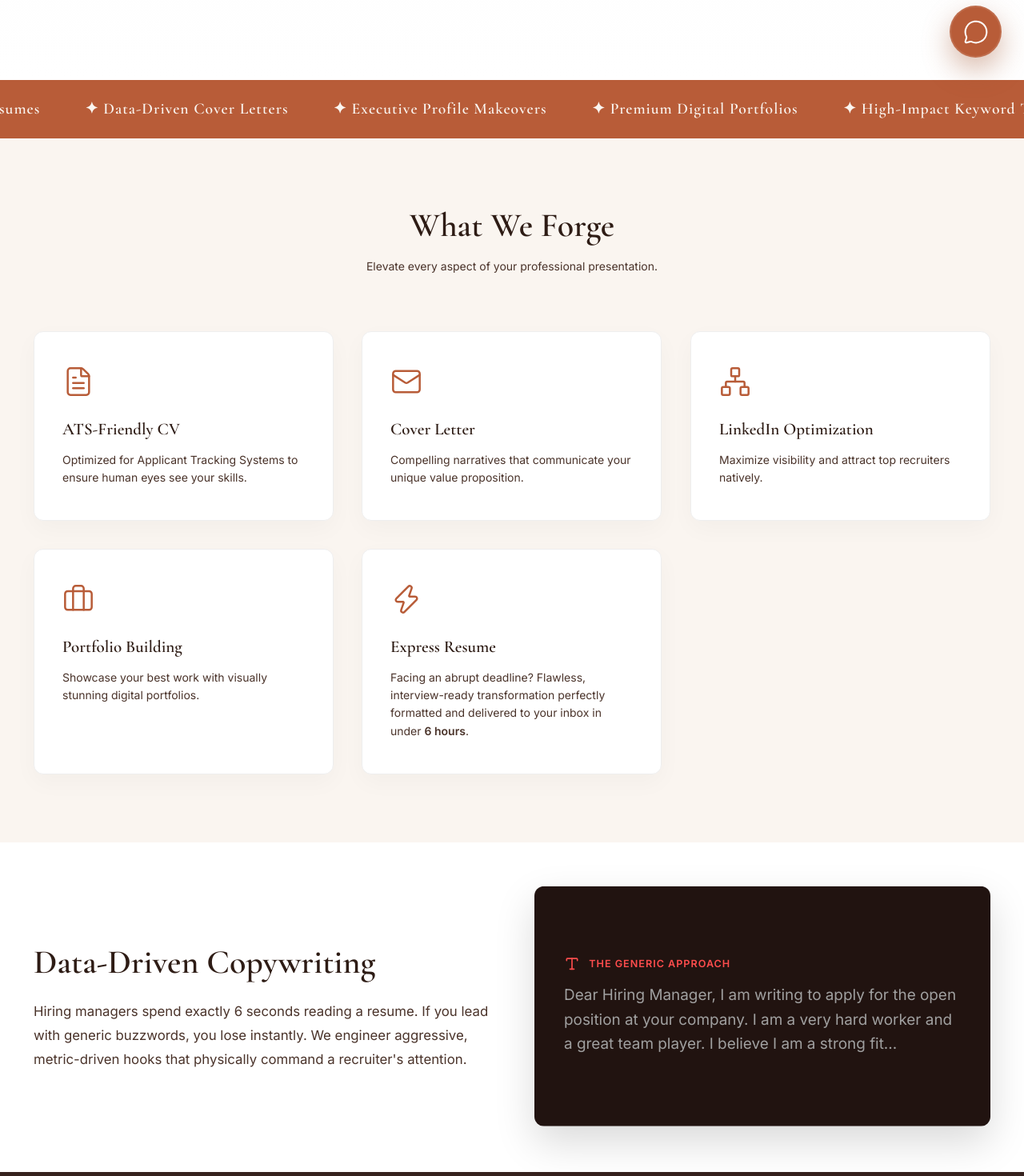
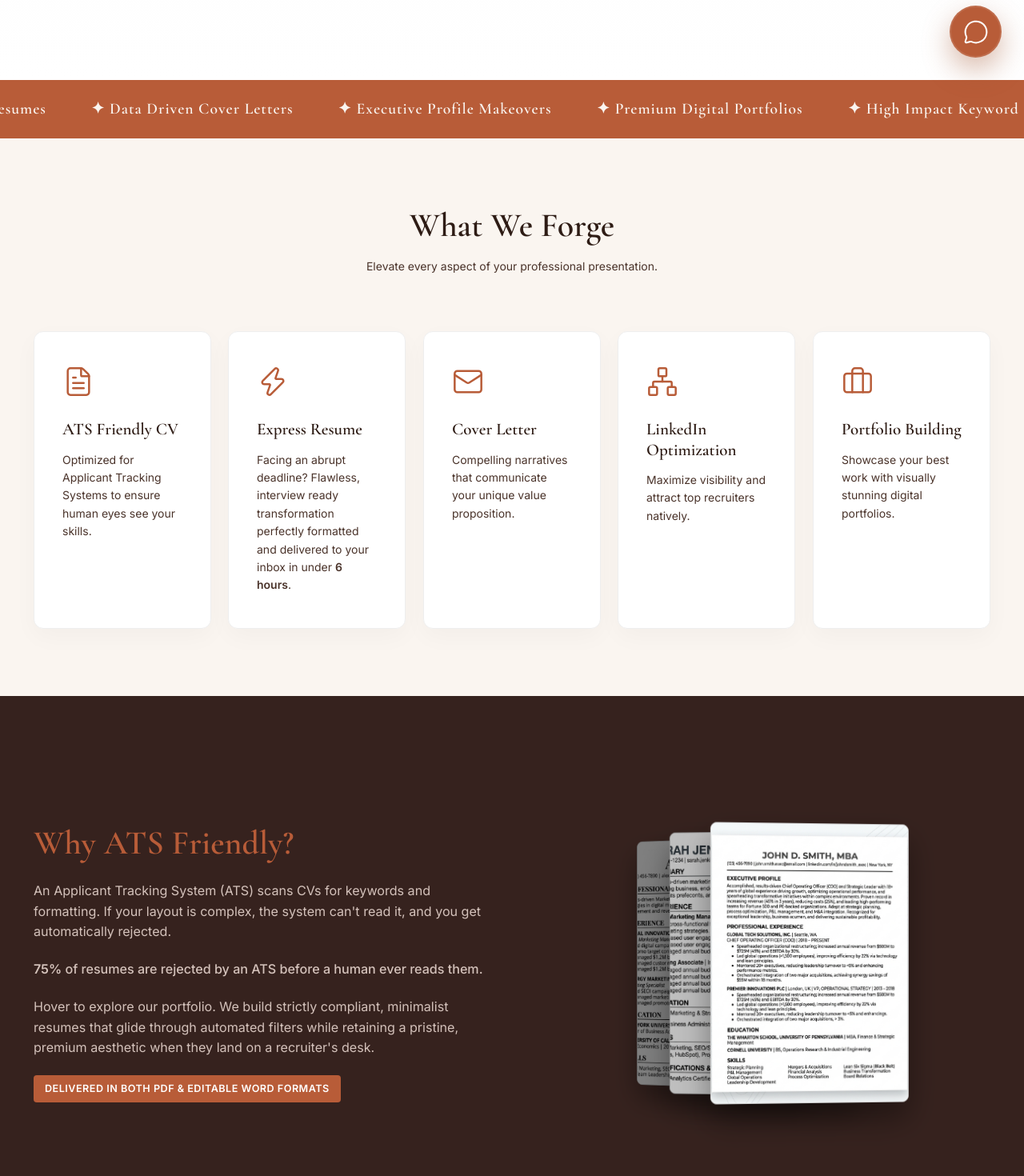
Before and after one commit to halaae/forge-digital, a React (Vite) app: page / in a window 1280 px wide. Shown: the part 700-2170 px from the top of the page at 80% size. Built offline with nearby package versions, Linux system fonts and the light colour scheme.

Commit message:
Remove TypewriterCover, reorganize services, fix layout and remove hyphens

```diff
--- a/src/App.css
+++ b/src/App.css
@@ -194,9 +194,27 @@
 
 .services-grid {
   display: grid;
-  grid-template-columns: repeat(auto-fit, minmax(280px, 1fr));
-  gap: 2.5rem;
+  grid-template-columns: repeat(5, 1fr);
+  gap: 1.5rem;
   margin-top: 5rem;
+}
+
+@media (max-width: 1200px) {
+  .services-grid {
+    grid-template-columns: repeat(3, 1fr);
+  }
+}
+
+@media (max-width: 768px) {
+  .services-grid {
+    grid-template-columns: repeat(2, 1fr);
+  }
+}
+
+@media (max-width: 480px) {
+  .services-grid {
+    grid-template-columns: 1fr;
+  }
 }
 
 .service-card-interactive {
--- a/src/App.jsx
+++ b/src/App.jsx
@@ -4,7 +4,6 @@ import { MessageCircle } from 'lucide-react';
 import Header from './components/Header';
 import Hero from './components/Hero';
 import Services from './components/Services';
-import TypewriterCover from './components/TypewriterCover';
 import WhyAts from './components/WhyAts';
 import WhyPortfolio from './components/WhyPortfolio';
 import ChooseUs from './components/ChooseUs';
@@ -13,15 +12,15 @@ import './App.css';
 
 const Marquee = () => {
   const testimonials = [
-    "✦ ATS-Optimized Resumes",
-    "✦ Data-Driven Cover Letters",
+    "✦ ATS Optimized Resumes",
+    "✦ Data Driven Cover Letters",
     "✦ Executive Profile Makeovers",
     "✦ Premium Digital Portfolios",
-    "✦ High-Impact Keyword Targeting",
+    "✦ High Impact Keyword Targeting",
     "✦ Modern Minimalist Aesthetics",
-    "✦ Express 6-Hour Delivery Available",
+    "✦ Express 6 Hour Delivery Available",
     "✦ LinkedIn Algorithm Optimization",
-    "✦ ATS-Optimized Resumes",
+    "✦ ATS Optimized Resumes",
     "✦ Executive Profile Makeovers"
   ];
 
@@ -46,7 +45,6 @@ function App() {
         <Hero />
         <Marquee />
         <Services />
-        <TypewriterCover />
         <WhyAts />
         <WhyPortfolio />
         <ChooseUs />
--- a/src/components/ChooseUs.jsx
+++ b/src/components/ChooseUs.jsx
@@ -10,7 +10,7 @@ export default function ChooseUs() {
     },
     {
       icon: <Users size={28} />,
-      title: 'Industry-Expert Writers',
+      title: 'Industry Expert Writers',
       desc: 'We match you with professionals who understand the specific keywords and expectations of your target sector.'
     },
     {
--- a/src/components/Hero.jsx
+++ b/src/components/Hero.jsx
@@ -6,7 +6,7 @@ export default function Hero() {
       <div className="container hero-content">
         <h1 className="reveal">Craft Your Career.<br />Own Your Story.</h1>
         <p className="reveal" style={{ transitionDelay: '0.2s' }}>
-          We specialize in high-impact ATS-friendly CVs, tailored cover letters, and personal branding that gets you noticed.
+          We specialize in high impact ATS friendly CVs, tailored cover letters, and personal branding that gets you noticed.
         </p>
         <div className="reveal" style={{ transitionDelay: '0.4s', marginTop: '2rem' }}>
           <a href="#services" className="btn btn-primary">Get Started</a>
--- a/src/components/Services.jsx
+++ b/src/components/Services.jsx
@@ -51,8 +51,13 @@ export default function Services() {
   const services = [
     {
       icon: <FileText size={40} strokeWidth={1.5} />,
-      title: 'ATS-Friendly CV',
+      title: 'ATS Friendly CV',
       desc: 'Optimized for Applicant Tracking Systems to ensure human eyes see your skills.'
+    },
+    {
+      icon: <Zap size={40} strokeWidth={1.5} />,
+      title: 'Express Resume',
+      desc: <>Facing an abrupt deadline? Flawless, interview ready transformation perfectly formatted and delivered to your inbox in under <strong>6 hours</strong>.</>
     },
     {
       icon: <Mail size={40} strokeWidth={1.5} />,
@@ -68,11 +73,6 @@ export default function Services() {
       icon: <Briefcase size={40} strokeWidth={1.5} />,
       title: 'Portfolio Building',
       desc: 'Showcase your best work with visually stunning digital portfolios.'
-    },
-    {
-      icon: <Zap size={40} strokeWidth={1.5} />,
-      title: 'Express Resume',
-      desc: <>Facing an abrupt deadline? Flawless, interview-ready transformation perfectly formatted and delivered to your inbox in under <strong>6 hours</strong>.</>
     }
   ];
 
--- a/src/components/TypewriterCover.jsx
+++ /dev/null
@@ -1,104 +0,0 @@
-import React, { useState, useEffect } from 'react';
-import { Type } from 'lucide-react';
-
-export default function TypewriterCover() {
-  const [text, setText] = useState("");
-  const [phase, setPhase] = useState(1); // 1: bad typing, 2: struck, 3: good typing, 4: glowing
-
-  const badText = "Dear Hiring Manager, I am writing to apply for the open position at your company. I am a very hard worker and a great team player. I believe I am a strong fit...";
-  const goodText = "Led digital campaigns resulting in a 35% revenue increase ($1.2M) across Q3. Managed budgets of $5M+ utilizing predictive analytics to aggressively reduce CPA by 22%...";
-
-  useEffect(() => {
-    let isMounted = true;
-
-    const typeRoutine = async () => {
-      while (isMounted) {
-        setPhase(1);
-        setText("");
-
-        // Phase 1: Type the bad generic text slowly
-        for (let i = 0; i <= badText.length; i++) {
-          if (!isMounted) return;
-          setText(badText.slice(0, i));
-          await new Promise(r => setTimeout(r, 40));
-        }
-
-        await new Promise(r => setTimeout(r, 1000));
-        if (!isMounted) return;
-
-        // Phase 2: Red Strikethrough
-        setPhase(2);
-        await new Promise(r => setTimeout(r, 1200));
-        if (!isMounted) return;
-
-        // Instant clear
-        setText("");
-        setPhase(3);
-        await new Promise(r => setTimeout(r, 400));
-
-        // Phase 3: Type the elite metric-driven text quickly
-        for (let i = 0; i <= goodText.length; i++) {
-          if (!isMounted) return;
-          setText(goodText.slice(0, i));
-          await new Promise(r => setTimeout(r, 20));
-        }
-
-        // Phase 4: Final showcase Glow
-        setPhase(4);
-        await new Promise(r => setTimeout(r, 4500));
-      }
-    };
-
-    typeRoutine();
-    return () => { isMounted = false; };
-  }, []);
-
-  return (
-    <section className="bg-light" style={{ padding: '4rem 0' }}>
-      <div className="container split-layout">
-        <div className="text-content reveal">
-          <h2 style={{ fontSize: '3rem', marginBottom: '1.5rem', color: 'var(--text-primary)' }}>Data-Driven Copywriting</h2>
-          <p style={{ fontSize: '1.2rem', lineHeight: 1.8, color: 'var(--text-secondary)' }}>
-            Hiring managers spend exactly 6 seconds reading a resume. If you lead with generic buzzwords, you lose instantly.
-            We engineer aggressive, metric-driven hooks that physically command a recruiter's attention.
-          </p>
-        </div>
-
-        <div className="image-content reveal" style={{
-          backgroundColor: 'var(--bg-darker)',
-          padding: '2.5rem',
-          borderRadius: '12px',
-          boxShadow: '0 20px 50px rgba(0,0,0,0.15)',
-          minHeight: '300px',
-          border: phase === 4 ? `2px solid var(--brand)` : '2px solid transparent',
-          transition: 'border 0.5s ease',
-          display: 'flex',
-          flexDirection: 'column',
-          justifyContent: 'center'
-        }}>
-          <div style={{ display: 'flex', alignItems: 'center', gap: '0.8rem', marginBottom: '1rem', color: phase === 1 || phase === 2 ? '#ff4d4d' : 'var(--brand)', transition: 'color 0.3s ease' }}>
-            <Type size={20} />
-            <span style={{ fontSize: '0.9rem', fontWeight: 600, letterSpacing: '1px', textTransform: 'uppercase' }}>
-              {phase === 1 || phase === 2 ? 'The Generic Approach' : 'The Forge Exec Approach'}
-            </span>
-          </div>
-          <p style={{
-            color: phase === 1 || phase === 2 ? '#a0a0a0' : 'var(--text-inverse)',
-            fontSize: '1.35rem',
-            lineHeight: 1.6,
-            fontFamily: phase === 1 || phase === 2 ? 'var(--font-body)' : 'var(--font-heading)',
-            textDecoration: phase === 2 ? 'line-through' : 'none',
-            textDecorationColor: '#ff4d4d',
-            textDecorationThickness: '3px',
-            transition: 'color 0.2s ease'
-          }}>
-            {text}<span style={{ animation: 'blink 1s step-end infinite', borderRight: '2px solid', marginLeft: '2px', opacity: 0.8 }}></span>
-          </p>
-        </div>
-      </div>
-      <style>{`
-        @keyframes blink { 50% { opacity: 0; } }
-      `}</style>
-    </section>
-  );
-}
--- a/src/components/WhyAts.jsx
+++ b/src/components/WhyAts.jsx
@@ -5,7 +5,7 @@ export default function WhyAts() {
     <section id="why-ats" className="resume-stack-section">
       <div className="container split-layout">
         <div className="text-content reveal">
-          <h2>Why ATS-Friendly?</h2>
+          <h2>Why ATS Friendly?</h2>
           <p>
             An Applicant Tracking System (ATS) scans CVs for keywords and formatting.
             If your layout is complex, the system can't read it, and you get automatically rejected.
```
